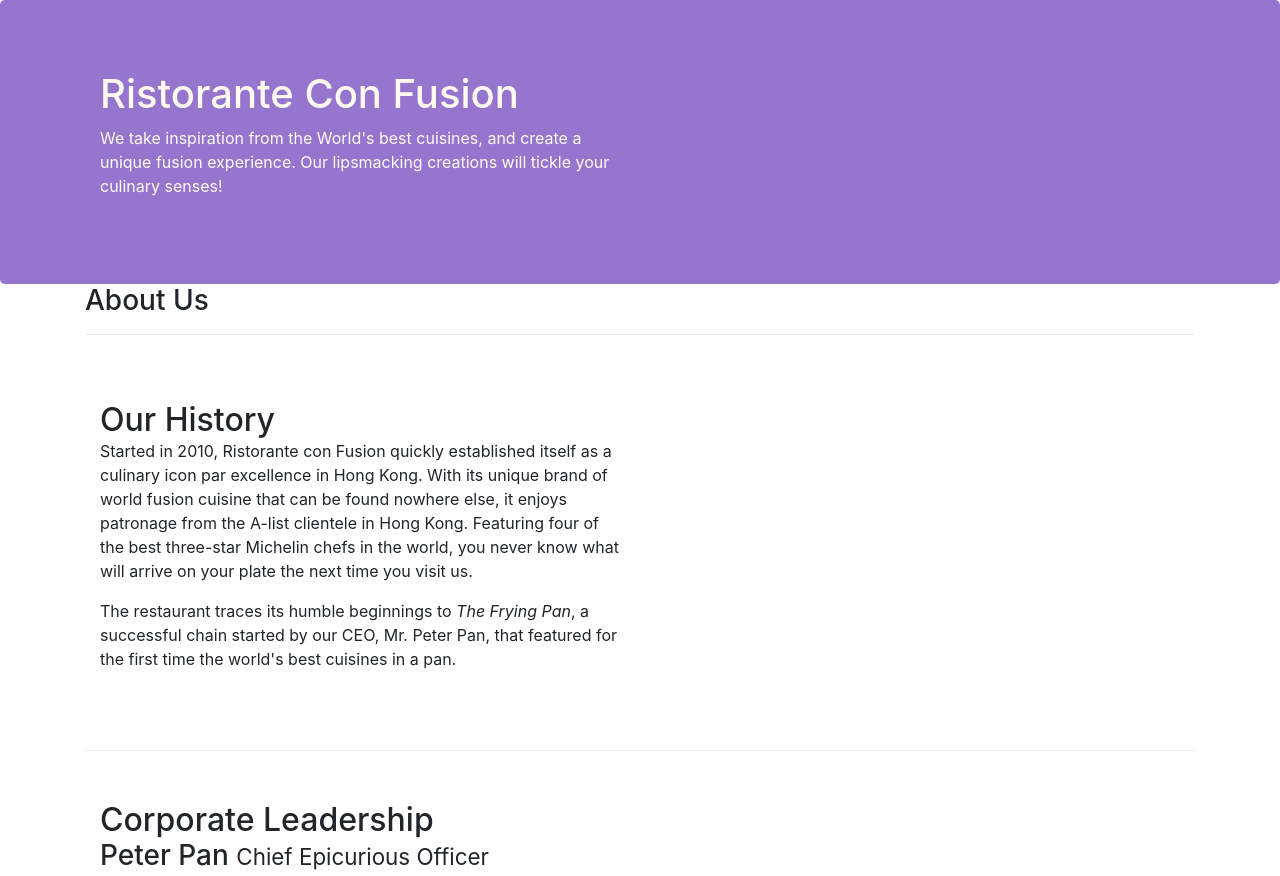
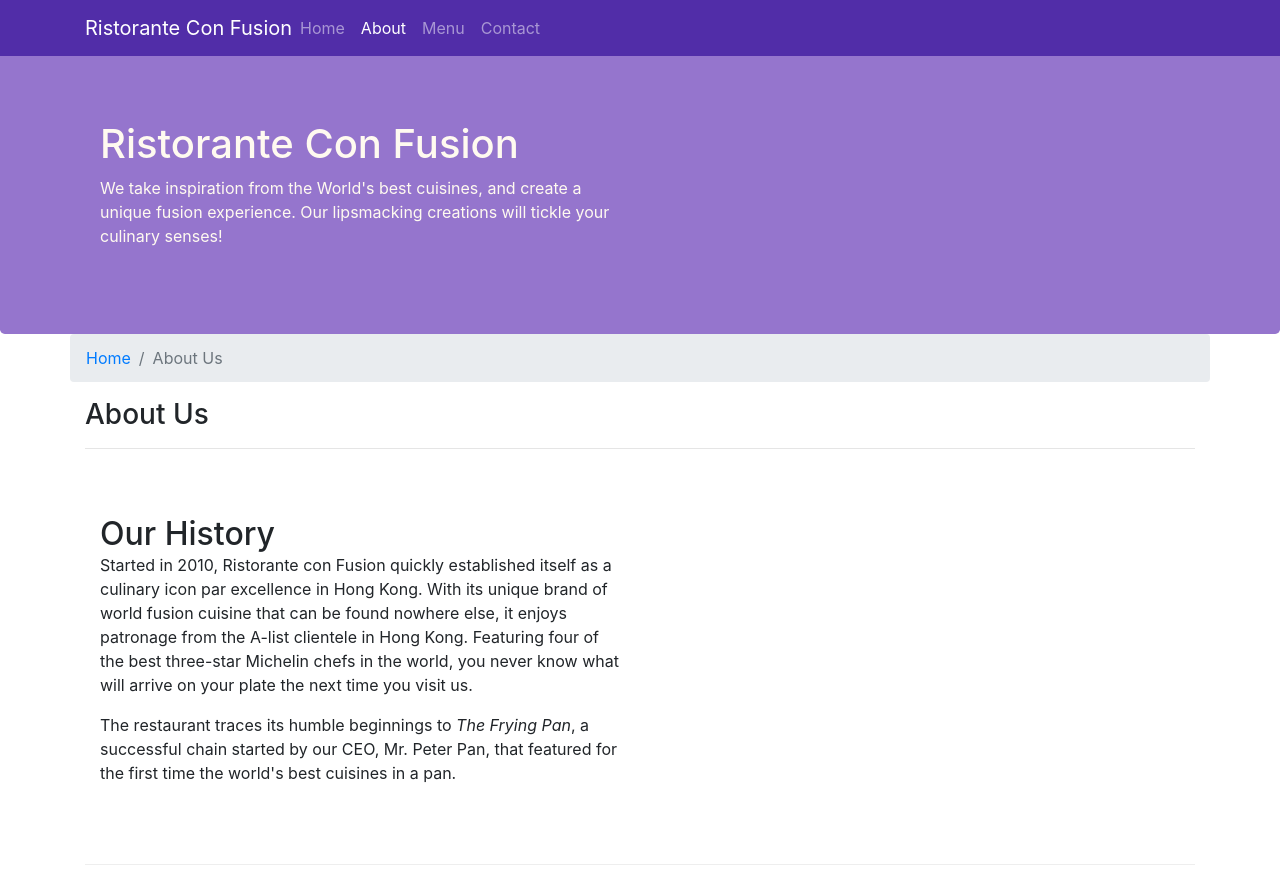
Before and after one commit to SushmitaRajtilak/conFusion, a website: page aboutus.html in a window 1280 px wide. Shown: the top 876 px of the page. Drawn offline with nearby package versions, Linux system fonts and the light colour scheme.

Commit message:
Navigation and Breadcrumbs

```diff
--- a/aboutus.html
+++ b/aboutus.html
@@ -16,6 +16,23 @@
 
 <body>
 
+        <nav class="navbar navbar-dark navbar-expand-sm fixed-top">
+        <div class="container">
+            <button class="navbar-toggler" type="button" data-toggle="collapse" data-target="#Navbar">
+                <span class="navbar-toggler-icon"></span>
+            </button>
+            <a class="navbar-brand mr-auto" href="./index.html">Ristorante Con Fusion</a>
+            <div class="collapse navbar-collapse" id="Navbar">
+                <ul class="navbar-nav mr-auto">
+                    <li class="nav-item"><a class="nav-link" href="./index.html">Home</a></li>
+                    <li class="nav-item active"><a class="nav-link" href="#">About</a></li>
+                    <li class="nav-item"><a class="nav-link" href="#">Menu</a></li>
+                    <li class="nav-item"><a class="nav-link" href="#">Contact</a></li>
+                </ul>
+            </div>
+        </div>
+    </nav>
+
     <header class="jumbotron">
         <div class="container">
             <div class="row row-header">
@@ -31,6 +48,10 @@
 
     <div class="container">
         <div class="row">
+            <ol class="col-12 breadcrumb">
+                <li class="breadcrumb-item"><a href="./index.html">Home</a></li>
+                <li class="breadcrumb-item active">About Us</a></li>
+            </ol>
             <div class="col">
                <h3>About Us</h3>
                <hr>
@@ -70,7 +91,7 @@
                 <div class="col-4 offset-1 col-sm-2">
                     <h5>Links</h5>
                     <ul class="list-unstyled">
-                        <li><a href="#">Home</a></li>
+                        <li><a href="./index.html">Home</a></li>
                         <li><a href="#">About</a></li>
                         <li><a href="#">Menu</a></li>
                         <li><a href="#">Contact</a></li>
--- a/css/styles.css
+++ b/css/styles.css
@@ -28,3 +28,12 @@
 	margin: 0px;
 	color: #0f0f0f;
 }
+
+body {
+	padding: 50px 0px 0px 0px;
+	z-index: 0;
+}
+
+.navbar-dark {
+	background-color: #512DA8
+}
```
Also changed, not shown: index.html (+18 -1 lines).
